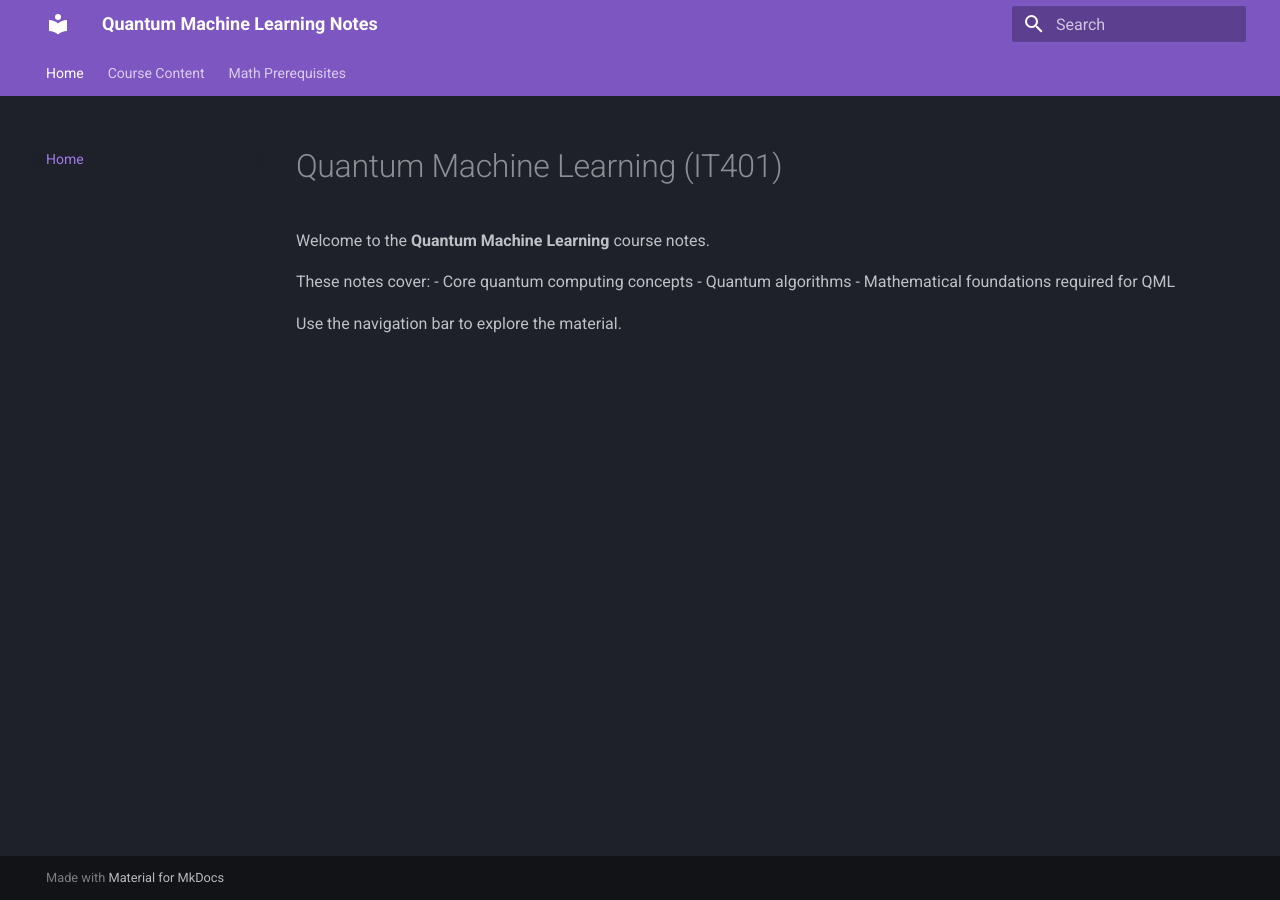
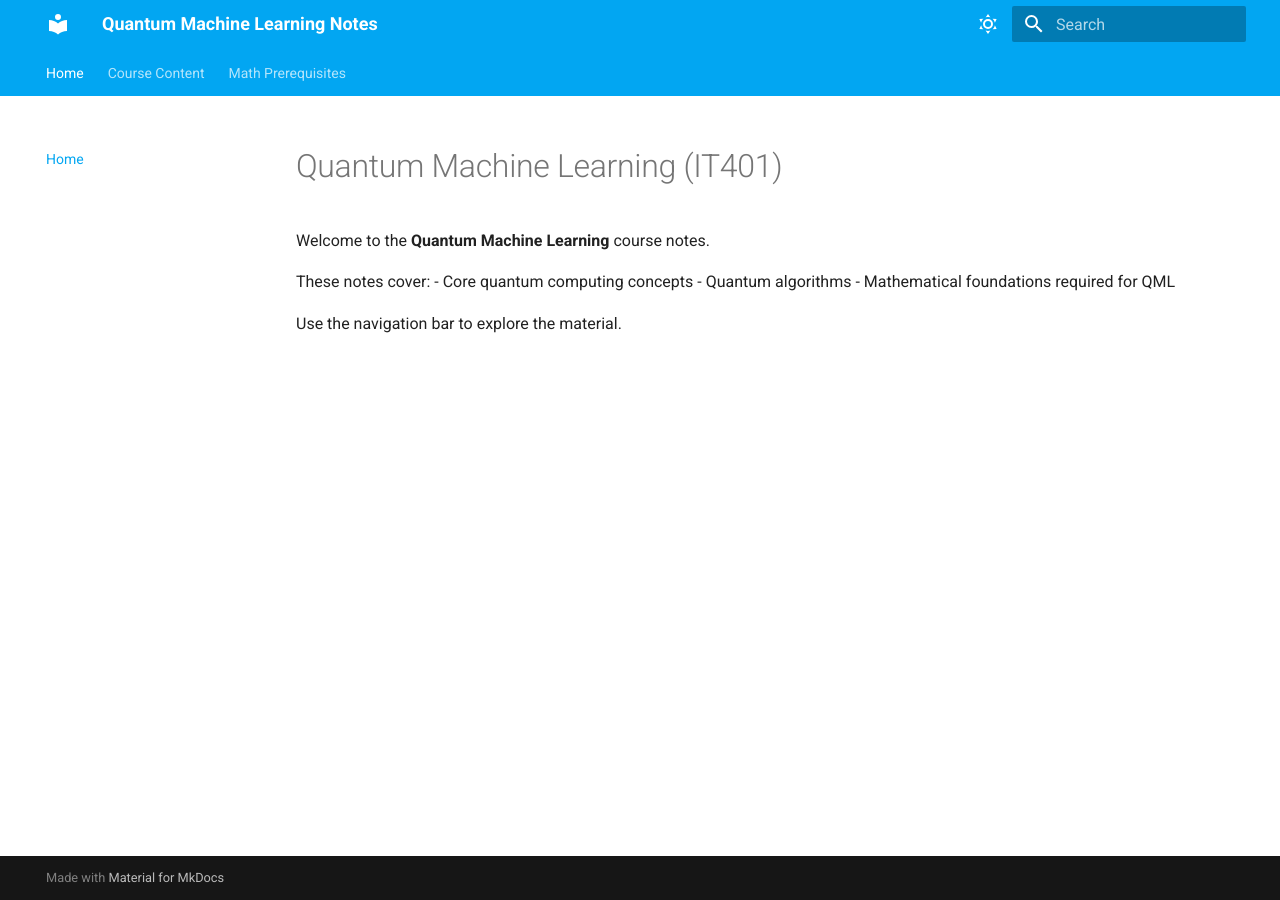
Before and after one commit to Falak-Parmar/QML-notes, an MkDocs documentation site: the page built from docs/index.md, in a window 1280 px wide. Built offline with MkDocs 1.6.1 and Material for MkDocs 9.7.7, drawn with Linux system fonts in a browser that asks for light colours.

Commit message:
feat: Add theme toggle configuration and update color palettes for default and slate schemes.

```diff
--- a/mkdocs.yml
+++ b/mkdocs.yml
@@ -13,9 +13,22 @@ theme:
     - search.highlight
     - content.code.copy
   palette:
+    - scheme: default
+      toggle:
+        icon: material/weather-sunny
+        name: Early Bird
+
+      primary: light blue
+      accent: white
+
     - scheme: slate
-      primary: deep purple
-      accent: cyan
+      toggle:
+        icon: material/weather-night
+        name: Night Owl
+
+      primary: black
+      accent: white
+
 
 nav:
   - Home: index.md
```
